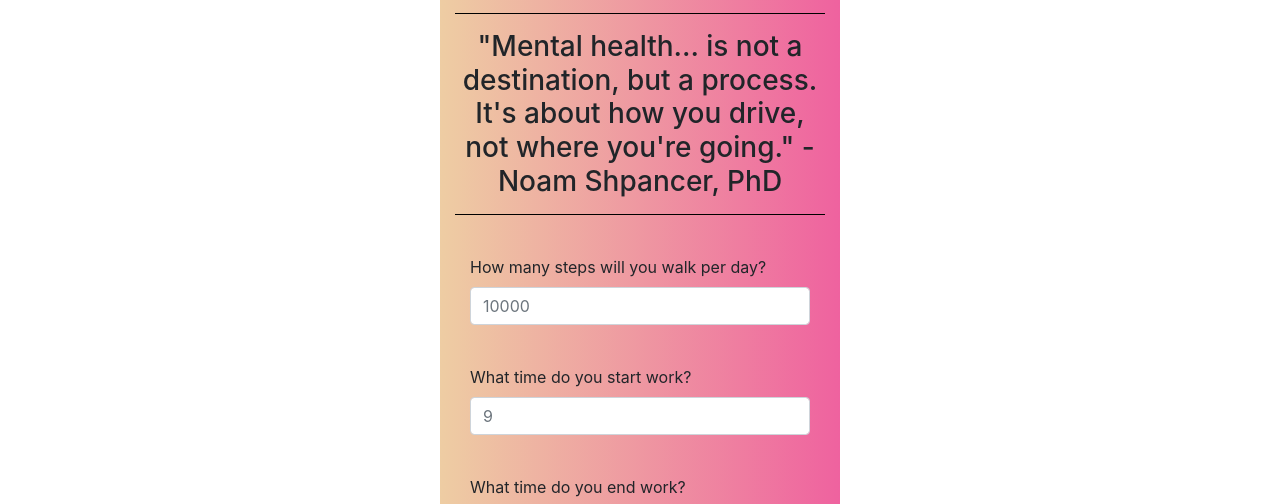
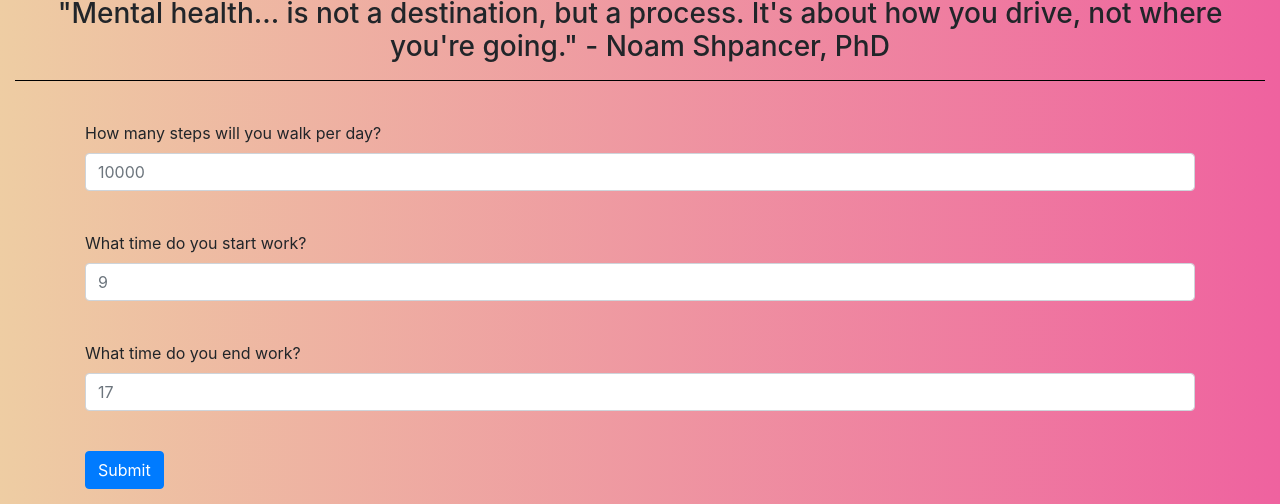
Before and after one commit to annoyingpr/x-tension, a browser extension: page index.html in a window 1280 px wide. Shown: the part 126-630 px from the top of the page. Drawn offline with nearby package versions, Linux system fonts and the light colour scheme; a script that the page names is missing.

Commit message:
small update to window sizing of website

```diff
--- a/index.html
+++ b/index.html
@@ -12,7 +12,7 @@
 </head>
 
 <body>
-    <div class="container-fluid" style="background-image: linear-gradient(-90deg, #ef629f, #eecda3); width: 400px">
+    <div class="container-fluid" style="background-image: linear-gradient(-90deg, #ef629f, #eecda3)">
         <div>
             <h1 style="text-align:center;">X-Tension</h1>
             <h3 style="text-align:center"><i>Make working from home a breeze!</i></h3>
```
